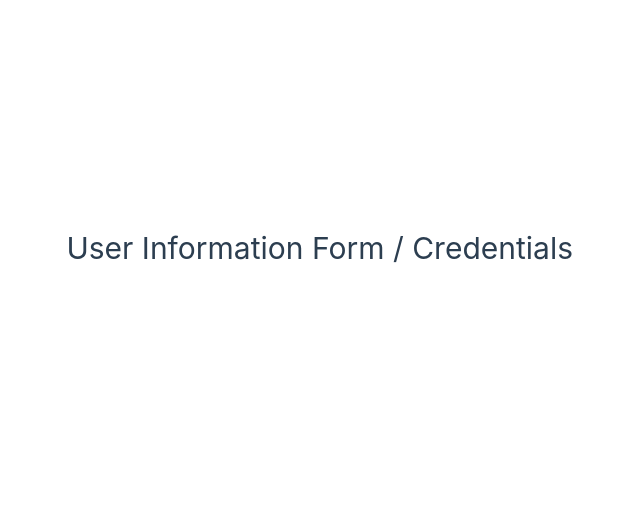
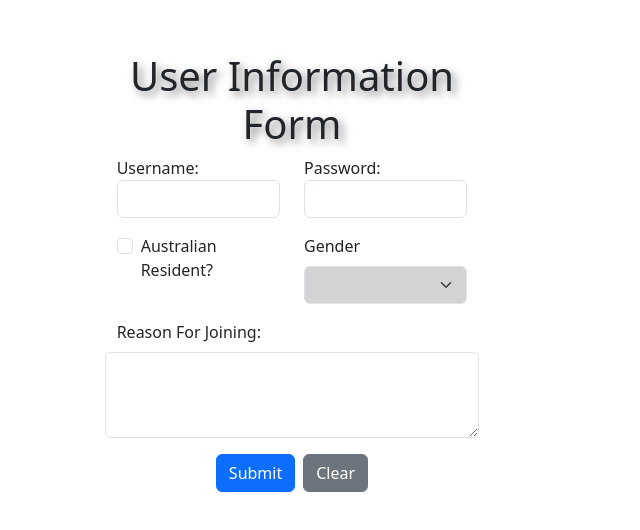
Before and after one commit to Jicheng1221/jicheng-efolio, a Vue app: page / in a window 1280 px wide. Shown: the part 152-682 px from the top of the page, without its empty margins (67-707 px from the left). Built offline with nearby package versions, Linux system fonts and the light colour scheme.

Commit message:
task 1-6 were finished

```diff
--- a/package.json
+++ b/package.json
@@ -11,6 +11,7 @@
     "format": "prettier --write src/"
   },
   "dependencies": {
+    "bootstrap": "^5.3.3",
     "vue": "^3.4.29"
   },
   "devDependencies": {
--- a/src/components/Form.vue
+++ b/src/components/Form.vue
@@ -1,14 +1,99 @@
 <template>
-    <div>
-        <h1>User Information Form / Credentials</h1>
+    <div class="container mt-5">
+        <div class="row">
+            <div class="col-md-8 offset-md-2">
+                <h1 class="text-center">User Information Form</h1>
+                <form @submit.prevent="submitForm">
+                    <div class="row mb-3">
+                        <div class="col-md-6">
+                            <label for="username">Username:</label>
+                            <input type="text" class="form-control" id="username" v-model="formData.username">
+                        </div>
+                        <div class="col-md-6">
+                            <label for="password">Password:</label>
+                            <input type="password" class="form-control" id="password" v-model="formData.password">
+                        </div>
+                    </div>
+                    <div class="row mb-3">
+                        <div class="col-md-6">
+                            <div class="form-check">
+                                <input type="checkbox" class="form-check-input" id="isAustralian" v-model="formData.isAustralian">
+                                <label class="form-check-label" for="isAustralian">Australian Resident?</label>
+                            </div>
+                        </div>
+                        <div class="col-md-6">
+                            <label  for="gender" class="form-label">Gender</label>
+                            <select class="form-select" id="gender" v-model="formData.gender">
+                                <option value="female">Female</option>
+                                <option value="male">Male</option>
+                                <option value="other">Other</option>
+                            </select>
+                        </div>
+                    </div>
+                    <div class="row mb-3">
+                        <label for="reason" class="form-label">Reason For Joining:</label>
+                        <textarea class="form-control" id="reason" name="reason" rows="3" v-model="formData.reason"></textarea>
+                    </div>
+                    <div class="text-center">
+                        <button type="submit" class="btn btn-primary me-2">Submit</button>
+                        <button type="button" class="btn btn-secondary" @click="clearForm">Clear</button>
+                    </div>
+                </form>
+            </div>
+        </div>
+        <div class="row mt-5" v-if="submittedCards.length">
+            <div class="d-flex flex-wrap justify-content-start">
+                <div v-for="(card, index) in submittedCards" :key="index" class="card m-2" style="width: 18rem;">
+                    <div class="card-header">
+                        User Information
+                    </div>
+                    <ul class="list-group list-group-flush">
+                        <li class="list-group-item">Username: {{ card.username }}</li>
+                        <li class="list-group-item">Password: {{ card.password }}</li>
+                        <li class="list-group-item">Australian Resident: {{ card.isAustralian ? 'Yes' : 'No' }}</li>
+                        <li class="list-group-item">Gender: {{ card.gender }}</li>
+                        <li class="list-group-item">Reason: {{ card.reason }}</li>
+                    </ul>
+                </div>
+            </div>
+        </div>
     </div>
 </template>
 
 <script setup>
-// Our logic will go here
+    import { ref } from 'vue';
+
+    const formData = ref({
+        username: '',
+        password: '',
+        isAustralian: false,
+        reason: '',
+        gender: ''
+    });
+
+    const submittedCards = ref([]);
+
+    const submitForm = () => {
+        submittedCards.value.push({
+            ...formData.value
+        });
+    };
 </script>
 
 <style scoped>
-
+   .card {
+   border: 1px solid #ccc;
+   border-radius: 10px;
+   box-shadow: 0 2px 4px rgba(0, 0, 0, 0.1);
+   }
+   .card-header {
+   background-color: #275FDA;
+   color: white;
+   padding: 10px;
+   border-radius: 10px 10px 0 0;
+   }
+   .list-group-item {
+   padding: 10px;
+   }
 
 </style>
--- a/src/main.js
+++ b/src/main.js
@@ -1,4 +1,6 @@
 import './assets/main.css'
+import './style.css'
+import 'bootstrap/dist/css/bootstrap.min.css'
 
 import { createApp } from 'vue'
 import App from './App.vue'
--- /dev/null
+++ b/src/style.css
@@ -0,0 +1,26 @@
+ /* Tag selectors */
+ h1 {
+    text-align: center;
+    margin-top: 20px;
+    text-shadow: 4px 4px 8px rgba(0, 0, 0, 0.5);
+}
+
+ /* Class selectors */
+ .form {
+    text-align: center;
+    margin-top: 50px;
+}
+
+ /* ID selectors */
+ #username:focus,
+ #password:focus,
+ #isAustralian:focus,
+ #reason:focus {
+     border-color: #FF6347; /* More obvious border color change (Tomato) */
+     background-color: #FFEBE8; /* Light background color change */
+ }
+
+ /* Attribute selectors */
+select[id="gender"] {
+    background-color: #d3d3d3; /* Default background color set to gray */
+}
```
Also changed, not shown: 1 other file (tests, documents, lock files or other folders).
